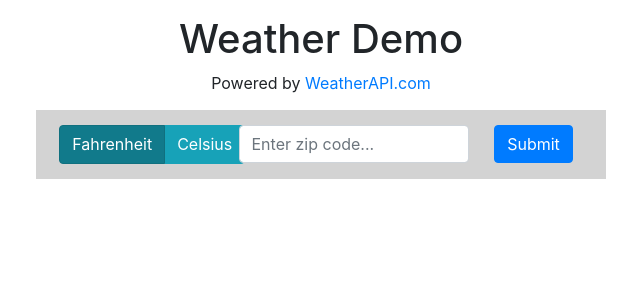
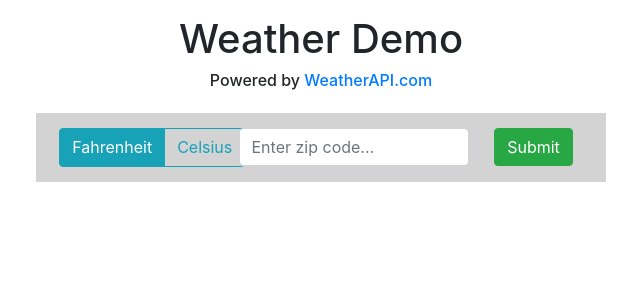
Before and after one commit to tobyjorris/homespotter-demo, a React (Create React App) app: page / in a window 1280 px wide. Shown: the top 300 px of the page, without its empty margins (319-959 px from the left). Built offline with nearby package versions, Linux system fonts and the light colour scheme.

Commit message:
final css tweaks

```diff
--- a/src/App.js
+++ b/src/App.js
@@ -13,9 +13,9 @@ function App() {
             </Row>
             <Row className="justify-content-center">
                 <Col className="d-flex align-items-center justify-content-center">
-                    <span className="weatherAPI">Powered by
+                    <h2 className="weatherAPI">Powered by
                         <a rel="noopener noreferrer" target="_blank" href="https://www.weatherapi.com/" title="Weather API"> WeatherAPI.com</a>
-                    </span>
+                    </h2>
                 </Col>
             </Row>
             <WeatherForm />
--- a/src/Components/WeatherDisplay/weatherDisplay.css
+++ b/src/Components/WeatherDisplay/weatherDisplay.css
@@ -1,5 +1,16 @@
 .weatherLocation {
     margin-top: 15px;
+}
+
+span {
+    display: flex;
+    flex-direction: column;
+    justify-content: flex-end;
+    font-size: 1.2rem;
+}
+
+.slash {
+    margin: 0 3px;
 }
 
 @media (max-width: 576px)  {
@@ -23,13 +34,12 @@
         font-size: .7rem;
     }
 
-    .date {
-        font-size: .8rem;
+    span {
+        font-size: .75rem;
     }
 
     .forecastCol {
         padding: 0!important;
-        text-align: start!important;
     }
 
 }
--- a/src/Components/WeatherDisplay/weatherDisplay.js
+++ b/src/Components/WeatherDisplay/weatherDisplay.js
@@ -48,12 +48,13 @@ const WeatherDisplay = props => {
             {props.weather.forecast.forecastday.map(day =>
                 <Row key={day.date}>
                     <Col className="d-flex justify-content-center forecastCol">
-                        <h4 className="date">{ConvertDate(day.date)}</h4>
+                        <span className="date">{ConvertDate(day.date)}</span>
                     </Col>
                     {props.unit === 'fahrenheit' &&
                     <React.Fragment>
                         <Col className="d-flex justify-content-center forecastDetails forecastCol">
-                            <span><strong>{day.day.maxtemp_f}&#8457;</strong> /</span>
+                            <span><strong>{day.day.maxtemp_f}&#8457;</strong></span>
+                            <span className="slash"> / </span>
                             <span> {day.day.mintemp_f}&#8457;</span>
                         </Col>
                         <Col className="d-flex justify-content-center forecastDetails forecastCol">
@@ -64,7 +65,8 @@ const WeatherDisplay = props => {
                     {props.unit === 'celsius' &&
                     <React.Fragment>
                         <Col className="d-flex justify-content-center forecastDetails forecastCol">
-                            <span><strong>{day.day.maxtemp_c}&#8451;</strong> / </span>
+                            <span><strong>{day.day.maxtemp_c}&#8451;</strong></span>
+                            <span className="slash"> / </span>
                             <span>{day.day.mintemp_c}&#8451;</span>
                         </Col>
                         <Col className="d-flex justify-content-center forecastDetails forecastCol">
--- a/src/Components/WeatherForm/weatherForm.js
+++ b/src/Components/WeatherForm/weatherForm.js
@@ -52,8 +52,8 @@ class WeatherForm extends Component {
                 <Row className="weatherFormRow">
                     <Col className="d-flex justify-content-center align-content-center unit-opts-col" xs={12} sm={3}>
                         <ToggleButtonGroup  type="radio" name="options" defaultValue='fahrenheit' onChange={this.handleUnitChange}>
-                            <ToggleButton variant="info" value='fahrenheit'>Fahrenheit</ToggleButton>
-                            <ToggleButton variant="info" value='celsius'>Celsius</ToggleButton>
+                            <ToggleButton variant="outline-info" value='fahrenheit'>Fahrenheit</ToggleButton>
+                            <ToggleButton variant="outline-info" value='celsius'>Celsius</ToggleButton>
                         </ToggleButtonGroup>
                     </Col>
                     <Col className="d-flex justify-content-center form-col" xs={12} sm={8}>
@@ -65,7 +65,7 @@ class WeatherForm extends Component {
                                     </Form.Group>
                                 </Col>
                                 <Col xs={4}>
-                                    <Button className="submitButton" variant="primary" type="submit" >
+                                    <Button className="submitButton" variant="success" type="submit" >
                                         Submit
                                     </Button>
                                 </Col>
--- a/src/Helpers/dateConvertor/dateConvertor.js
+++ b/src/Helpers/dateConvertor/dateConvertor.js
@@ -1,5 +1,5 @@
 // used to convert the date from the format it's returned by WeatherAPI
-const convertDate = (date) => {
+const convertDate = date => {
     const options = { weekday: 'short',  day: '2-digit' }
     const formattedDate = new Date(`${date.split("-")}`)
     return formattedDate.toLocaleDateString("en-us", options)
--- a/src/Helpers/getWeatherInfo/getWeatherInfo.js
+++ b/src/Helpers/getWeatherInfo/getWeatherInfo.js
@@ -3,7 +3,6 @@ const getWeatherInfo = async location => {
     const baseURL = `https://api.weatherapi.com/v1/forecast.json?key=${process.env.REACT_APP_WEATHERAPI_KEY}&q=${location}&days=3`
     const request = await fetch(baseURL)
     try {
-        console.log(request)
         return request.json();
     } catch (error) {
         console.log(error)
```
Also changed, not shown: 1 other file (tests, documents, lock files or other folders).
